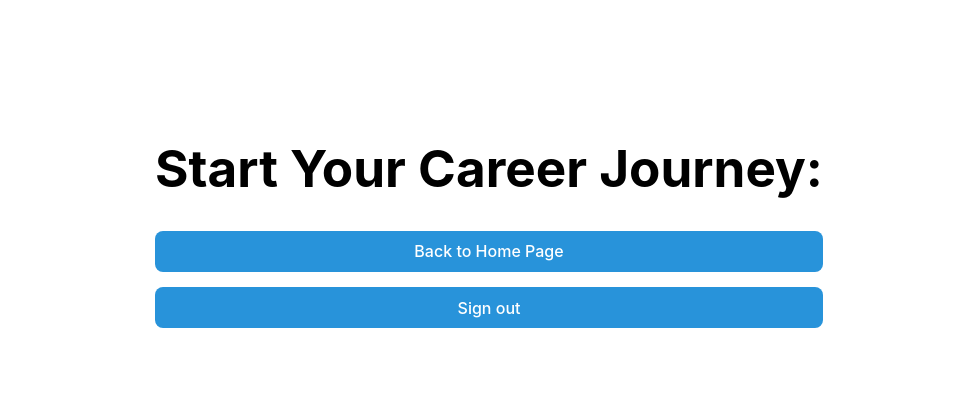
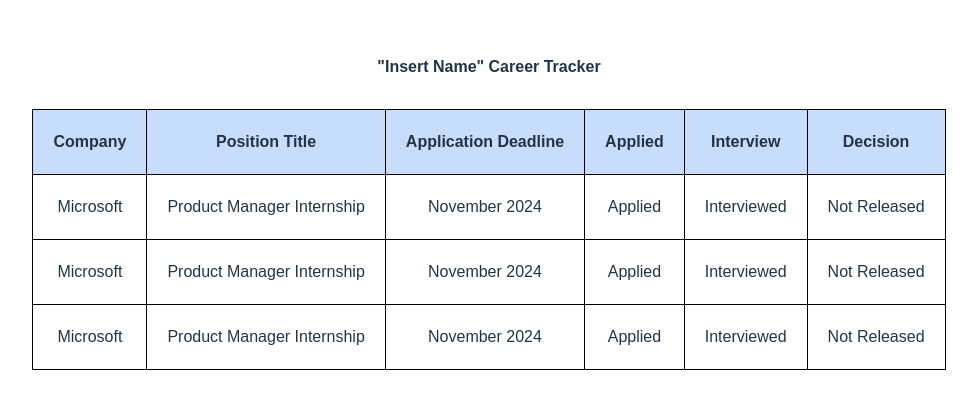
Before and after one commit to by04min/Pathify, a React (Vite) app in the folder pathify/: page / in a window 1280 px wide. Shown: the part 183-592 px from the top of the page, without its empty margins (151-1128 px from the left). Built offline with nearby package versions, Linux system fonts and the light colour scheme.

Commit message:
Table Created
Created a table for listing internships and having placeholders for the current jobs on there.

```diff
--- a/pathify/src/pages/Home.css
+++ b/pathify/src/pages/Home.css
@@ -1,19 +1,49 @@
 .title{
-    /* margin-top: 10px; */
+    margin-top: -40px;
+    font-family: sans-serif;
+    font-weight: bold;
+    justify-content:left;
     position: relative;
-    color: black;
+    padding: 30px;
 }
-
+/*
 .buttonDisplay{
     display: flex;
     flex-direction: column;
     border-radius: 15px ;
     gap: 15px;
     justify-content: center;
-    width: auto;
+    width: 50%;
 }
 
 .Button{
     background-color: rgb(40, 147, 218);
     color:white
+} */
+
+/* Enables scrolling as more jobs are being added*/
+.table-container{
+    max-height: 400px; /* Adjust height as needed */
+    overflow-y: auto;  /* Enables vertical scrolling */
 }
+
+table{
+    font-family: sans-serif;
+    width: 100%;
+    border-collapse: collapse;
+    background-color: antiquewhite;
+}
+
+th{
+    background-color:rgba(187, 214, 250, 0.811);
+}
+
+tr{
+    background-color: white;
+}
+
+th , tr, td{
+    border: 1.5px solid black;
+    text-align: center;
+    padding: 20px;
+}
--- a/pathify/src/pages/Home.jsx
+++ b/pathify/src/pages/Home.jsx
@@ -1,18 +1,67 @@
 import React, { useState } from 'react';
-import { useNavigate } from 'react-router-dom';
+// import { useNavigate } from 'react-router-dom';
 import './Home.css'
 
 function Home() {
 
-    const navigate = useNavigate();
+    // const navigate = useNavigate();
 
     return(
         <div>
-            <h1 class ="title"> Start Your Career Journey: </h1>
-            <div className = "buttonDisplay">
-                <button className ="Button" onClick={() => navigate('/profile')}>Back to Home Page</button>
+            <div className='title'>
+                "Insert Name" Career Tracker
+            </div>
+            <div className='table-container'>
+                <table>
+                    <thead>
+                        {/* Main Header Row */}
+                        <tr>
+                            <th> Company </th>
+                            <th> Position Title </th>
+                            <th> Application Deadline </th>
+                            <th> Applied </th>
+                            <th> Interview </th>
+                            <th> Decision </th>
+                        </tr>
+                    </thead>
+                    {/* tbody contains our data with jobs people applied to etc.  */}
+                    <tbody>
+                        <tr>
+                            {/* Filler until we get out SQL set up */}
+                            <td> Microsoft </td>
+                            <td> Product Manager Internship </td>
+                            <td>  November 2024 </td>
+                            <td> Applied  </td>
+                            <td> Interviewed </td>
+                            <td> Not Released </td>
+                        </tr>
+                        <tr>
+                            {/* Filler until we get out SQL set up */}
+                            <td> Microsoft </td>
+                            <td> Product Manager Internship </td>
+                            <td>  November 2024 </td>
+                            <td> Applied  </td>
+                            <td> Interviewed </td>
+                            <td> Not Released </td>
+                        </tr>
+                        <tr>
+                            {/* Filler until we get out SQL set up */}
+                            <td> Microsoft </td>
+                            <td> Product Manager Internship </td>
+                            <td>  November 2024 </td>
+                            <td> Applied  </td>
+                            <td> Interviewed </td>
+                            <td> Not Released </td>
+                        </tr>
+
+                    </tbody>
+                </table>
+            </div>
+
+            {/* <div className = "buttonDisplay">
+                <button className ="Button" onClick={() => navigate('/profile')}> Back to Home Page</button>
                 <button className ="Button" onClick={() => navigate('/auth')}> Sign out </button>
-            </div>
+            </div> */}
         </div>
 
 
```
